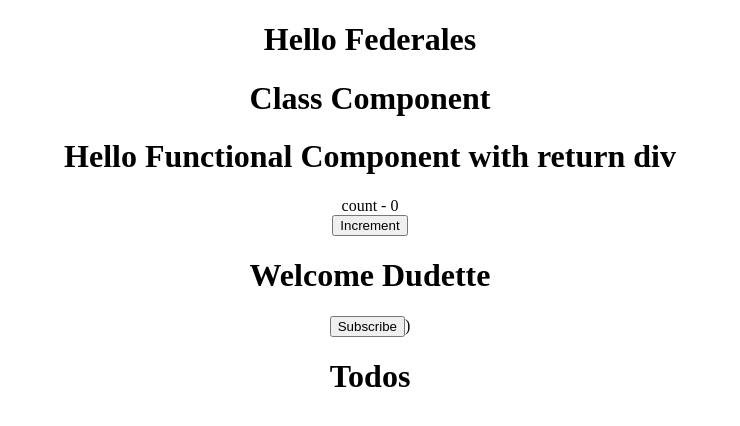
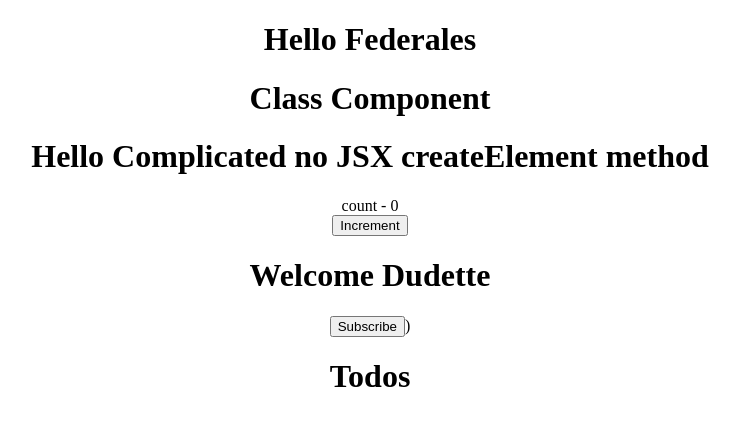
Before and after one commit to rob4abcba/ReactJS-Project, a React (Create React App) app: page / in a window 1280 px wide. Shown: the top 426 px of the page, without its empty margins (270-1010 px from the left). Built offline with nearby package versions, Linux system fonts and the light colour scheme.

Commit message:
Use React.createElement instead of JSX.

```diff
--- a/src/components/Hello.js
+++ b/src/components/Hello.js
@@ -5,11 +5,16 @@ import React from 'react'
 // }
 
 const Hello = () => {
-return (
-<div>
-    <h1>Hello Functional Component with return div</h1>
-</div>
-)
+    // return (
+    //     <div>
+    //         <h1>Hello Functional Component with return div</h1>
+    //     </div>
+    // )
+    return React.createElement(
+        'div',
+        {id: 'hello', className: 'dummyClass'},
+        React.createElement('h1', null, 'Hello Complicated no JSX createElement method')
+    )
 }
 
 export default Hello
```
